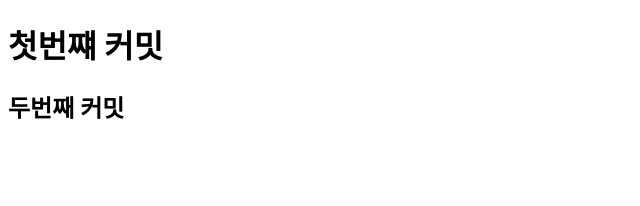
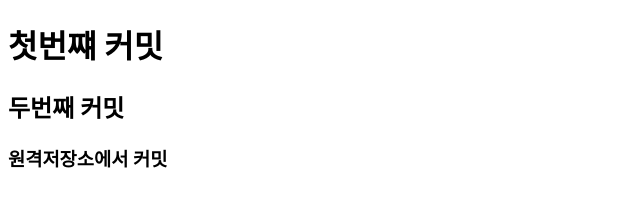
Before and after one commit to Unknown02-coder/git-as.reo, a plain HTML site: page index.html in a window 1280 px wide. Shown: the whole page, without its empty margins (0-640 px from the left). Drawn offline with Linux system fonts and the light colour scheme.

Commit message:
Update index.html

```diff
--- a/index.html
+++ b/index.html
@@ -8,5 +8,6 @@
 <body>
     <h1>첫번쨰 커밋</h1>
     <h2>두번째 커밋</h2>
+    <h3>원격저장소에서 커밋</h3>
 </body>
 </html>
```
